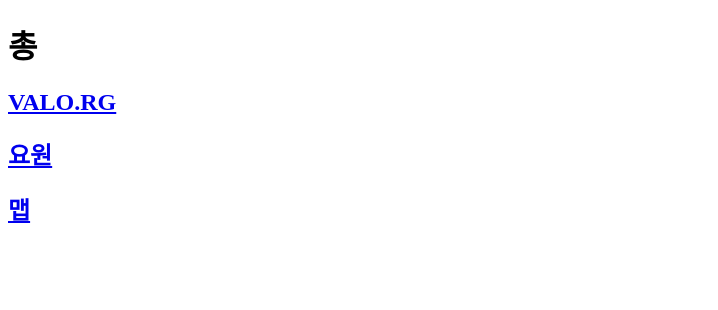
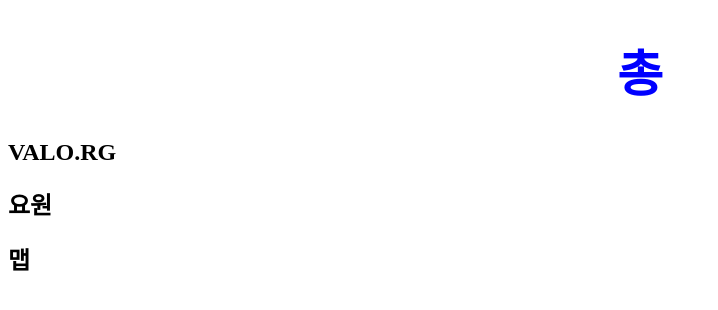
Before and after one commit to Jae-Yong-KIM/VALO.RG, a plain HTML site: page valorg-gun.html in a window 1280 px wide. Shown: the whole page, without its empty margins (0-718 px from the left). Drawn offline with Linux system fonts and the light colour scheme.

Commit message:
Add files via upload

```diff
--- a/valorg-gun.html
+++ b/valorg-gun.html
@@ -2,11 +2,22 @@
 <html>
   <head>
     <meta charset="utf-8">
-    <title>VALO.RG총</title>
+    <title>VALO.RG</title>
+    <style>
+      a {
+        color:black;
+        text-decoration: none;
+      }
+      h1 {
+        font-size: 50px;
+        text-align: center;
+      }
+    </style>
   </head>
 
+
 <body>
-  <h1>총</h1>
+  <h1><a href=""style="color:blue">총</h1></h1>
   <h2><strong><a href="index.html"/>VALO.RG</strong></h2>
   <h2><strong><a href="valorg-Characters.html"/>요원</strong></h2>
   <h2><strong><a href="valorg-map.html"/>맵</a></strong></h2>
```
Also changed, not shown: index.html (+10 -0 lines), valorg-Characters.html (+12 -2 lines), valorg-map.html (+13 -2 lines), valorg.html (+11 -0 lines).
